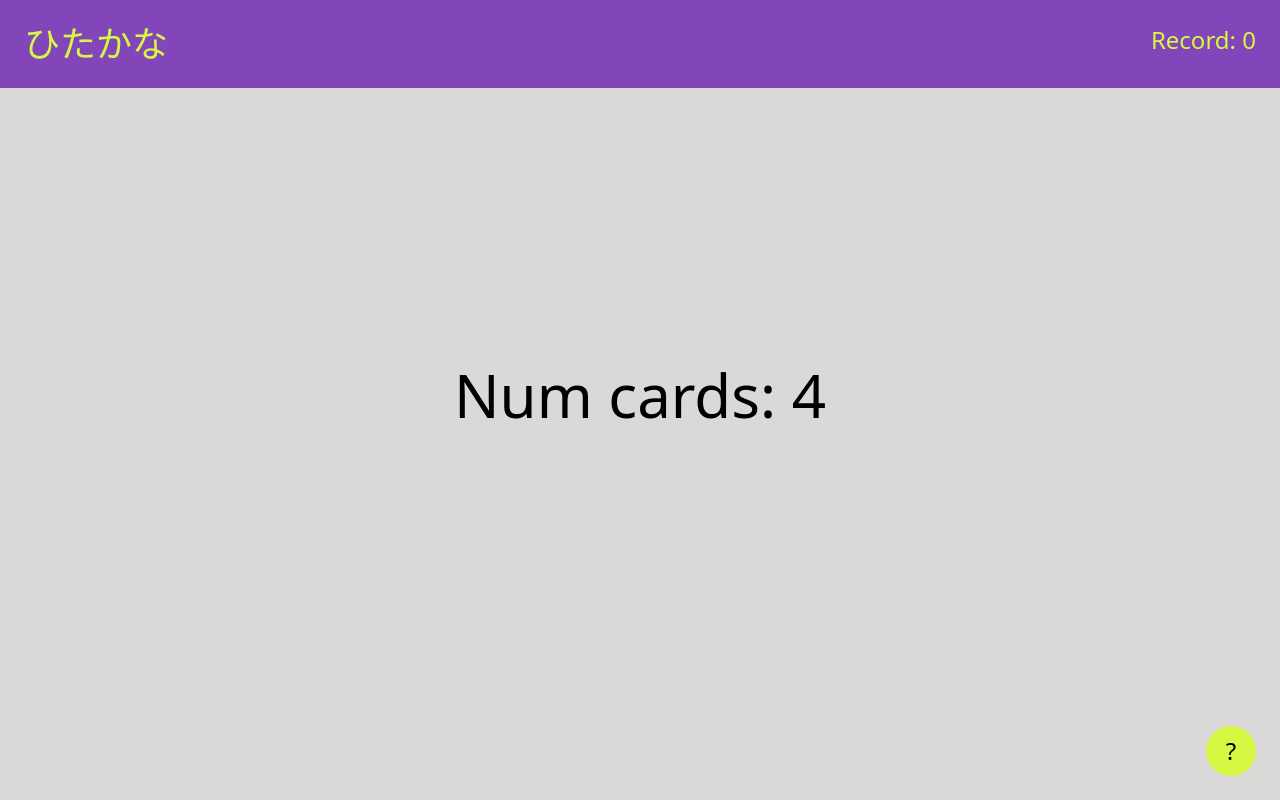
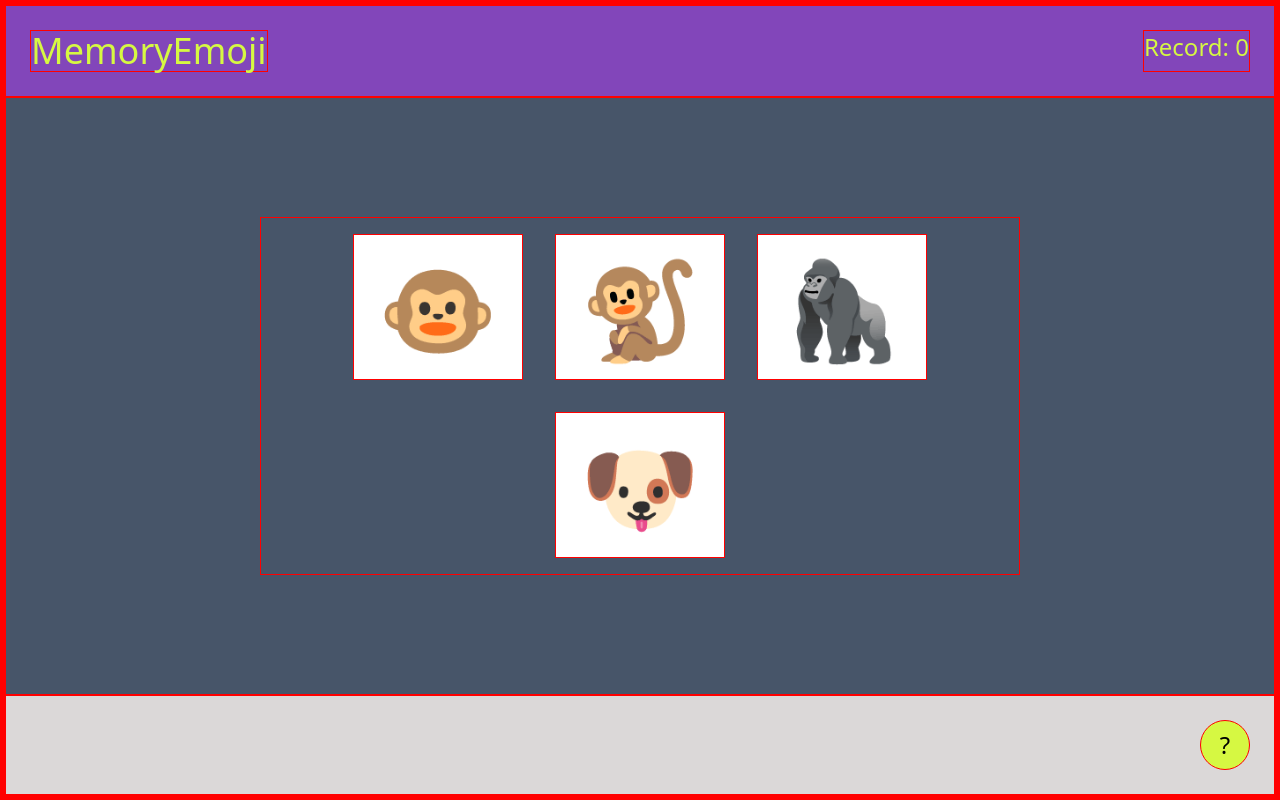
Before and after one commit to iaaron-xyz/memory-game, a React (Create React App) app: page / in a window 1280 px wide. Both pictures are taken after a click on the button "Easy". Built offline with nearby package versions, Linux system fonts and the light colour scheme; the HTML template or start-up script is replaced by a standard one.

Commit message:
display a number of emojis based on difficulty

```diff
--- a/src/components/MainGame/Board.js
+++ b/src/components/MainGame/Board.js
@@ -1,9 +1,38 @@
-import React from 'react'
+import React, { useEffect, useState } from 'react'
+import emojis from '../../data/emojis';
 
 const Board = ({numCards}) => {
+
+  const [cardsInGame, setCardsInGame] = useState([]);
+
+  useEffect(() => {
+    const selectCardSymbols = () => {
+      const selectedSymbols = [];
+      // const indices = [];
+
+      for (let symbol = 0; symbol < numCards; symbol += 1) {
+        selectedSymbols.push(emojis[symbol]);
+      }
+
+      setCardsInGame(selectedSymbols);
+    }
+
+    selectCardSymbols();
+  }, [numCards])
+
   return (
-    <div className='grow flex justify-center items-center text-6xl'>
-      Num cards: {numCards}
+    <div className='grow flex flex-col justify-center items-center text-8xl bg-slate-600'>
+      {/* Num cards: {numCards} */}
+      <div className='cards-container flex justify-center items-center flex-wrap'>
+        {cardsInGame.map((cardChar) => {
+          console.log(cardChar);
+          return (
+            <div key={cardChar.code} className='justify-center items-center bg-white p-6 m-4'>
+              {cardChar.emoji}
+            </div>
+          )
+        })}
+      </div>
     </div>
   )
 }
--- a/src/components/MainGame/TopBar.js
+++ b/src/components/MainGame/TopBar.js
@@ -3,7 +3,7 @@ import React from 'react'
 const TopBar = () => {
   return (
     <div className=' flex-none flex p-6 bg-main-color text-accent-color'>
-      <h1 className='text-4xl'>ひたかな</h1>
+      <h1 className='text-4xl'>MemoryEmoji</h1>
       <h1 className='ml-auto text-2xl'>Record: 0</h1>
     </div>
   )
--- /dev/null
+++ b/src/data/emojis.js
@@ -0,0 +1,54 @@
+const emojisCompact = [
+  {
+    emoji: "🐵",
+    name: "Monkey Face",
+    code: "128053",
+  },
+  {
+    emoji: "🐒",
+    name: "Monkey",
+    code: "128018",
+  },
+  {
+    emoji: "🦍",
+    name: "Gorilla",
+    code: "129421",
+  },
+  {
+    emoji: "🐶",
+    name: "Dog Face",
+    code: "128054",
+  },
+  {
+    emoji: "🐺",
+    name: "Wolf Face",
+    code: "128058",
+  },
+  {
+    emoji: "🦊",
+    name: "Fox Face",
+    code: "129418",
+  },
+  {
+    emoji: "🦝",
+    name: "Racoon Face",
+    code: "129437",
+  },
+  {
+    emoji: "🦄",
+    name: "Unicorn Face",
+    code: "129412",
+  },
+  {
+    emoji: "🐣",
+    name: "Hatching Chick",
+    code: "128035",
+  },
+  {
+    emoji: "🐋",
+    name: "Whale",
+    code: "128011",
+  },
+]
+
+export default emojisCompact;
--- a/src/index.css
+++ b/src/index.css
@@ -16,7 +16,7 @@
   }
   * {
     box-sizing: border-box;
-    /* border: 1px solid red; */
+    border: 1px solid red;
   }
   html, body, #root {
     height: 100%;
@@ -45,4 +45,7 @@
     height: 50px;
     width: 50px;
   }
+  .cards-container {
+    width: 60%;
+  }
 }
```
